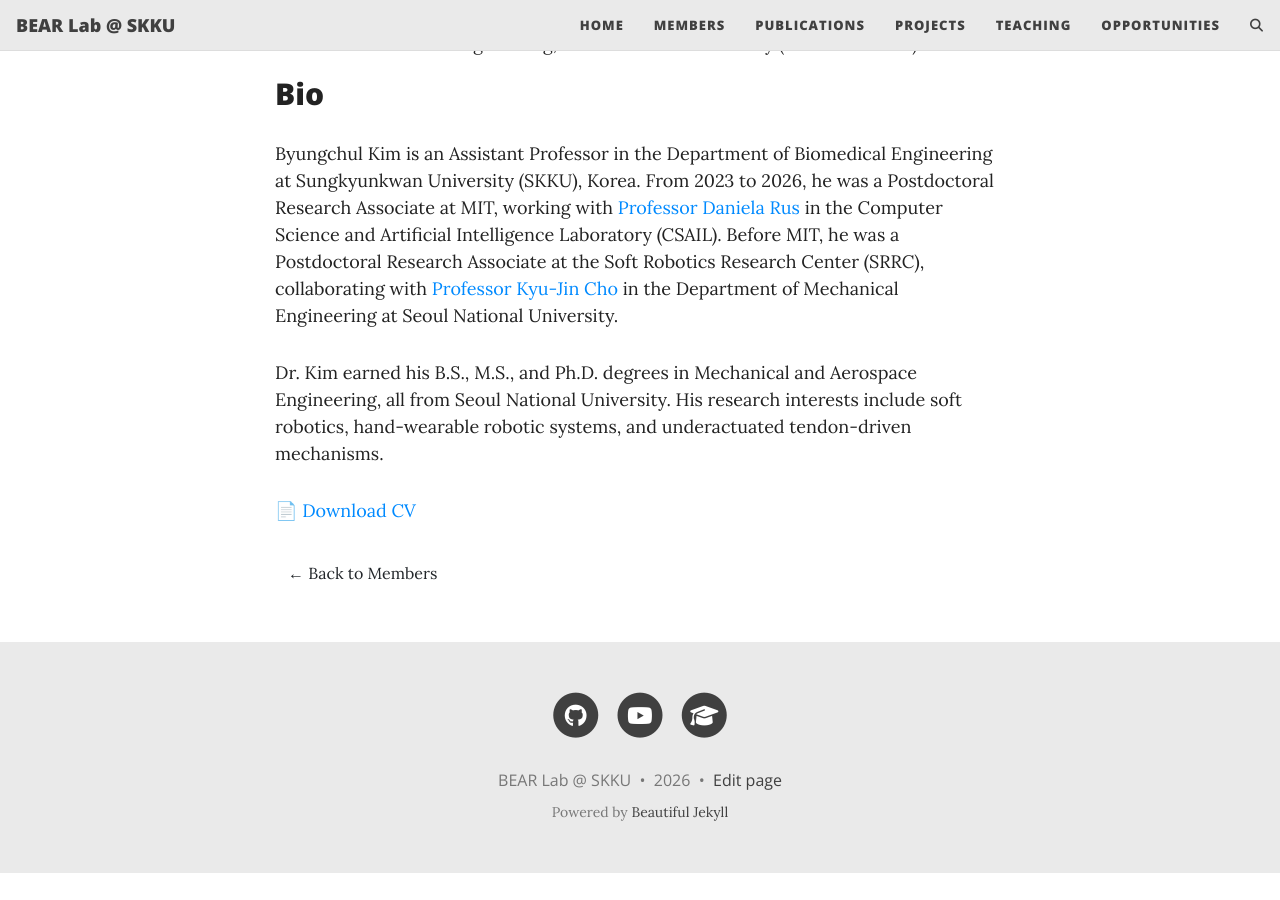
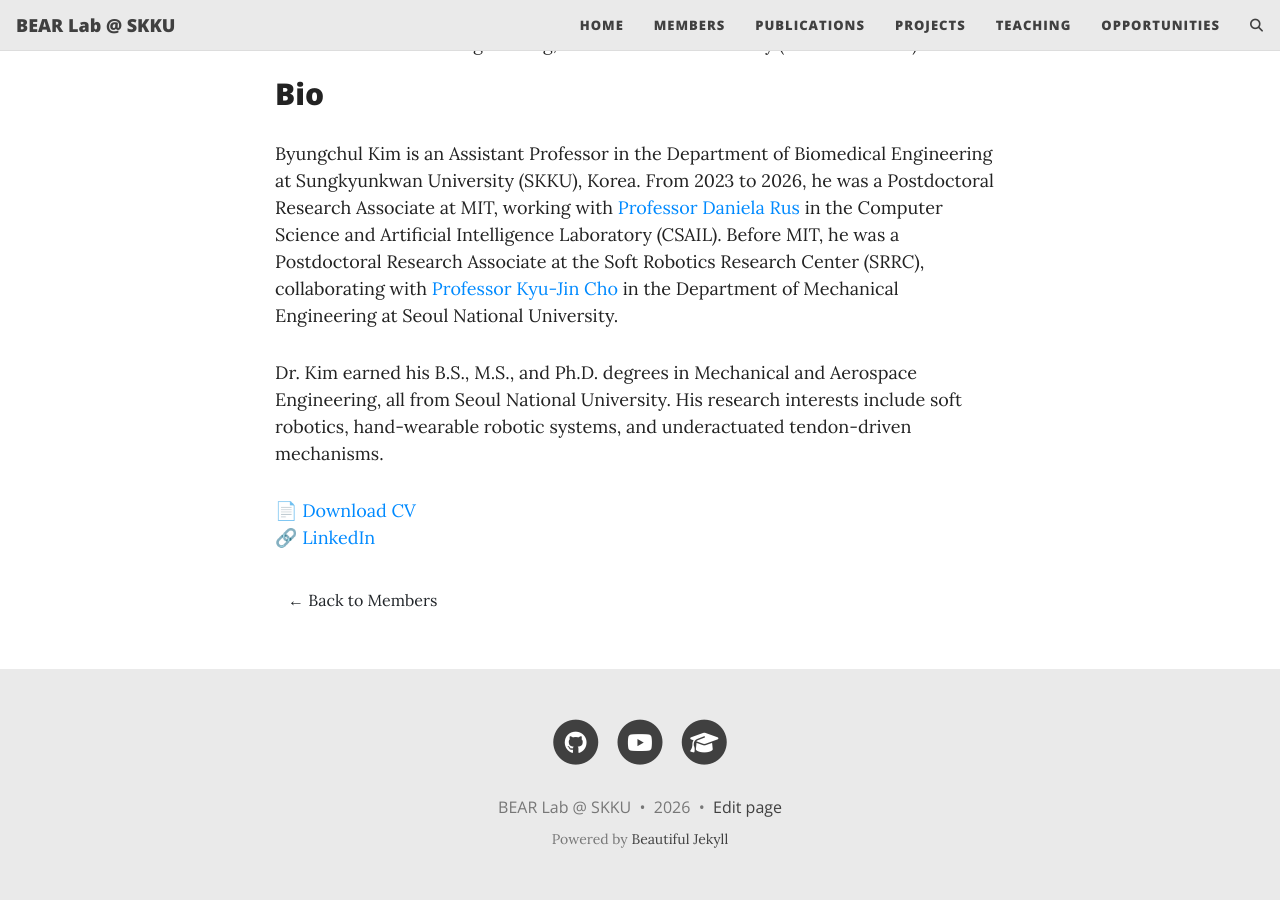
Before and after one commit to bear-research-lab/bear-research-lab.github.io, a Jekyll site: the page built from _people/byungchul-kim.md, in a window 1280 px wide and 900 px high, scrolled down 554 px. Built offline with Jekyll 4.4.1, drawn with Linux system fonts in a browser that asks for light colours; comment, search, counter and statistics services are not loaded; before the commit the page ends 1427 px from its top, so only the background shows below that.

Commit message:
add linkedin

```diff
--- a/_people/byungchul-kim.md
+++ b/_people/byungchul-kim.md
@@ -28,6 +28,7 @@ Byungchul Kim is an Assistant Professor in the Department of Biomedical Engineer
 Dr. Kim earned his B.S., M.S., and Ph.D. degrees in Mechanical and Aerospace Engineering, all from Seoul National University. His research interests include soft robotics, hand-wearable robotic systems, and underactuated tendon-driven mechanisms.
 
 📄 [Download CV][cv_link]
+🔗 [LinkedIn]({{ page.linkedin }})
 
 <nav class="proj-nav" style="margin-top:16px">
   <a class="btn" href="{{ '/members/' | relative_url }}">← Back to Members</a>
```
